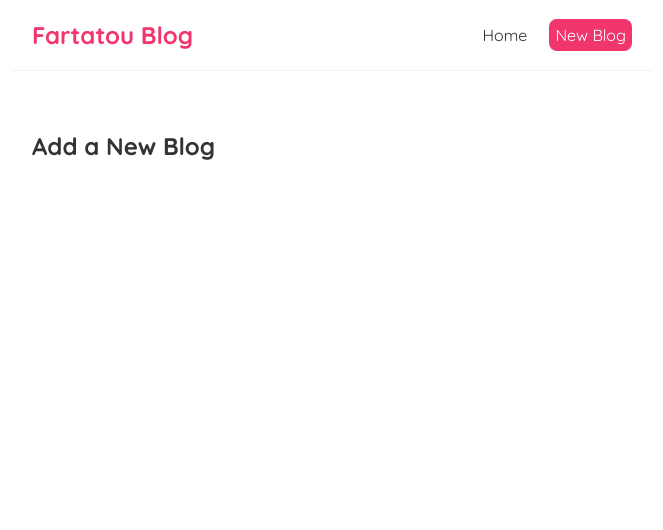
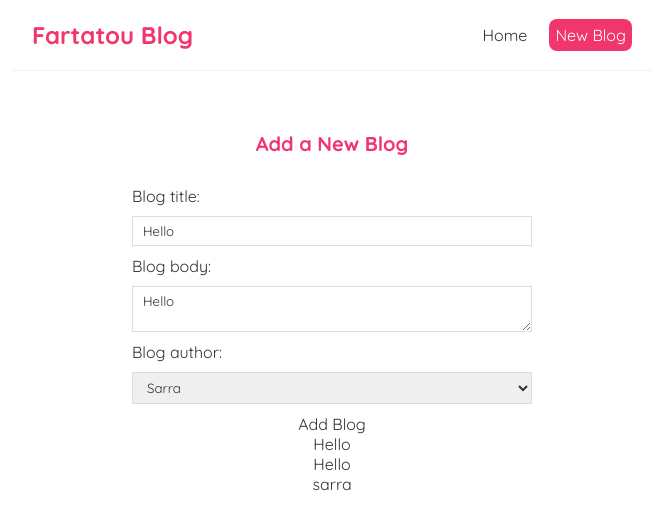
Before and after one commit to mouna-ben-mansour/fartatou-blog, a React (Create React App) app: page /create in a window 1280 px wide. Shown: the top 530 px of the page, without its empty margins (308-971 px from the left). Built offline with nearby package versions, Linux system fonts and the light colour scheme.

Commit message:
controlled inputs

```diff
--- a/src/Create.js
+++ b/src/Create.js
@@ -1,7 +1,38 @@
+import { useState } from "react";
 const Create = () => {
+    const [title, setTitle] = useState('Hello');
+    const [body, setBody] = useState('Hello');
+    const [author, setAuthor] = useState('sarra');
     return (
         <div className="create">
             <h2>Add a New Blog</h2>
+            <form>
+                <label htmlFor="">Blog title:</label>
+                <input
+                    type="text"
+                    required
+                    value={title}
+                    onChange={(e)=> setTitle(e.target.value)}
+                />
+                <label htmlFor="">Blog body:</label>
+                <textarea
+                required
+                value={body}
+                onChange={(e)=> setBody(e.target.value)}
+                ></textarea>
+                <label htmlFor="">Blog author:</label>
+                <select name="" id=""
+                    value={ author }
+                    onChange={(e)=> setAuthor(e.target.value)}
+                >
+                    <option value="mouna">Mouna</option>
+                    <option value="sarra">Sarra</option>
+                </select>
+                <buttom>Add Blog</buttom>
+                <p>{ title }</p>
+                <p>{ body }</p>
+                <p>{ author }</p>
+            </form>
         </div>
      );
 }
--- a/src/index.css
+++ b/src/index.css
@@ -68,3 +68,36 @@
   border-radius: 8px;
   cursor: pointer;
 }
+
+
+/* create new blog form */
+.create {
+  max-width: 400px;
+  margin: 0 auto;
+  text-align: center;
+}
+.create label {
+  text-align: left;
+  display: block;
+}
+.create h2 {
+  font-size: 20px;
+  color: #f1356d;
+  margin-bottom: 30px;
+}
+.create input, .create textarea, .create select {
+  width: 100%;
+  padding: 6px 10px;
+  margin: 10px 0;
+  border: 1px solid #ddd;
+  box-sizing: border-box;
+  display: block;
+}
+.create button {
+  background: #f1356d;
+  color: #fff;
+  border: 0;
+  padding: 8px;
+  border-radius: 8px;
+  cursor: pointer;
+}
```
